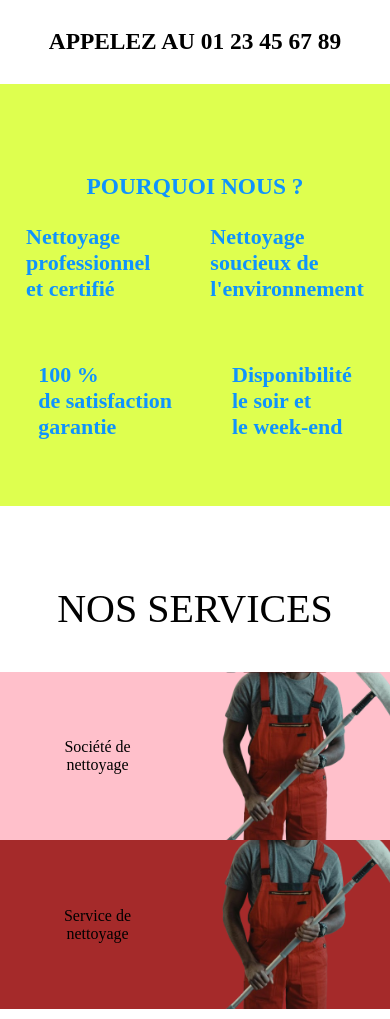
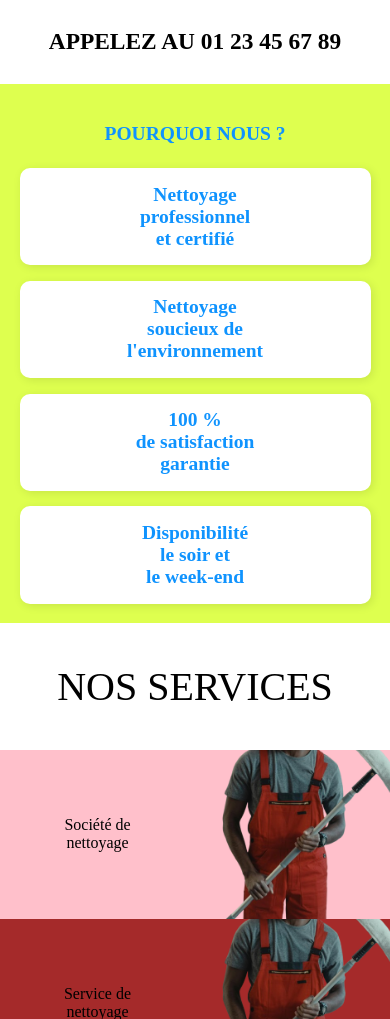
Before and after one commit to christdavidmo/cleanservice, a Python web app: template src/templates/public/index.html in a window 390 px wide. Shown: the part 881-1900 px from the top of the page. Run offline with Jinja, Linux system fonts and the light colour scheme; the template is opened without the code that fills it, so the values that code supplies are empty.

Commit message:
reglages css index

```diff
--- a/src/static/css/index.css
+++ b/src/static/css/index.css
@@ -43,34 +43,52 @@ body{
 }
 
 
-.index-pourquoi_nous{
+
+/* ===========  pourquoi nous  ============== */
+
+.index-pourquoi_nous {
+    display: flex;
+    flex-direction: column;
+    align-items: center;
+    text-align: center;
+    padding: 5vw 0;
+    background-color: rgb(222, 255, 79);
+    color: rgb(15, 147, 254);
+}
+
+.index-pourquoi_nous p {
+    font-size: 3vw;
+    text-transform: uppercase;
+    font-weight: bold;
+    margin-bottom: 3vw;
+}
+
+.container-index-pourquoi_nous {
+    display: grid;
+    grid-template-columns: repeat(auto-fit, minmax(200px, 1fr)); /* Ajuste selon la largeur */
+    gap: 4vw;
+    width: 90%;
+    max-width: 1200px;
+}
+
+.case {
     display: flex;
     flex-direction: column;
     justify-content: center;
     align-items: center;
 
-    margin-bottom: 10%;
-    background-color: rgb(222, 255, 79);
-    color: rgb(15, 147, 254);
-    height: 50vh;
+    background: white;
+    padding: 3vw;
+    font-size: 2vw;
+    font-weight: bold;
+    text-align: center;
+    border-radius: 10px;
+    box-shadow: 2px 2px 10px rgba(0, 0, 0, 0.1);
 }
+/* ===========  pourquoi nous  ============== */
 
-.index-pourquoi_nous p{
-    font-size: 3vw;
-    text-transform: uppercase;
-    font-weight: bold;
-}
-.container-index-pourquoi_nous{
-    display: flex;
-    flex-wrap: wrap;
-    font-weight: bold;
-    gap: 30px;
-}
 
-.case{
-    /* font-size: 25px; */
-    font-size: 2vw;
-}
+
 
 
 
@@ -231,6 +249,8 @@ body{
 /* ===========  partie de nos services============== */
 
 
+
+
 /* ===========  partie des messages ============== */
 
 .message-container{
@@ -293,9 +313,9 @@ body{
 .partie-two{
     flex: 1 1 45%;
     display: flex;
-    flex-direction: column;
+    /* flex-direction: column;
     justify-content: center;
-    align-items: center;
+    align-items: center; */
 
     /* border-left: solid 2px black; */
 }
@@ -308,6 +328,7 @@ body{
     display: flex;
     gap: 5vw;
     flex-wrap: wrap;
+
 }
 
 
@@ -324,6 +345,7 @@ body{
 }
 
 .form-devis .part-form{
+    /* width: 45%; */
     margin-bottom: 40px;
 }
 
@@ -393,26 +415,22 @@ body{
     }
 
 
-    .index-pourquoi_nous p{
-        font-size: 6vw;
 
+
+    .index-pourquoi_nous p {
+        font-size: 5vw;
+        font-weight: bold;
+        margin-bottom: 6%;
     }
 
-
-
-    .case{
-        font-size: 22px;
-    }
-    .container-index-pourquoi_nous{
-        display: flex;
-        flex-wrap: wrap;
-        justify-content: center;
-        align-items: center;
-        font-weight: bold;
-        gap: 60px;
-
+    .container-index-pourquoi_nous {
+        grid-template-columns: 1fr; /* Une seule colonne sur mobile */
     }
 
+    .case {
+        font-size: 5vw; /* Ajustement du texte */
+        padding: 4vw ;
+    }
 
 
 
@@ -448,6 +466,9 @@ body{
     .form-devis{
         margin-bottom: 40px;
     }
+    .form-devis .part-form{
+        width: 100%;
+    }
 
 
 }
--- a/src/templates/public/index.html
+++ b/src/templates/public/index.html
@@ -74,6 +74,7 @@
 
 
         <div class="localisation-and-formDevis">
+
             <p class="localisation-and-formDevis-tille">Contactez-nous pour un devis gratuit !</p>
 
             <div class="container-parts">
```
